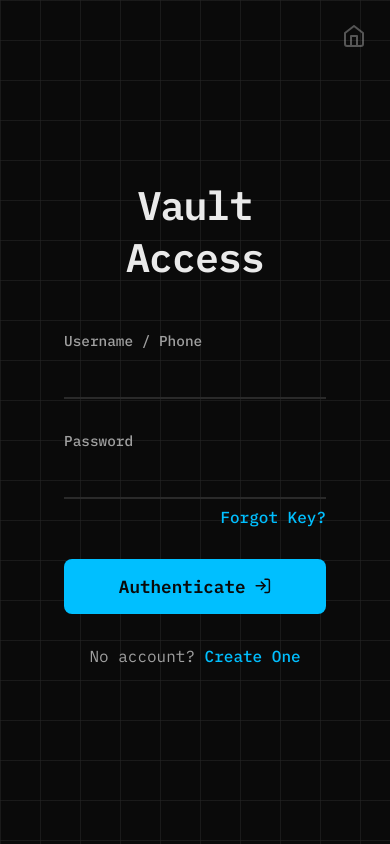
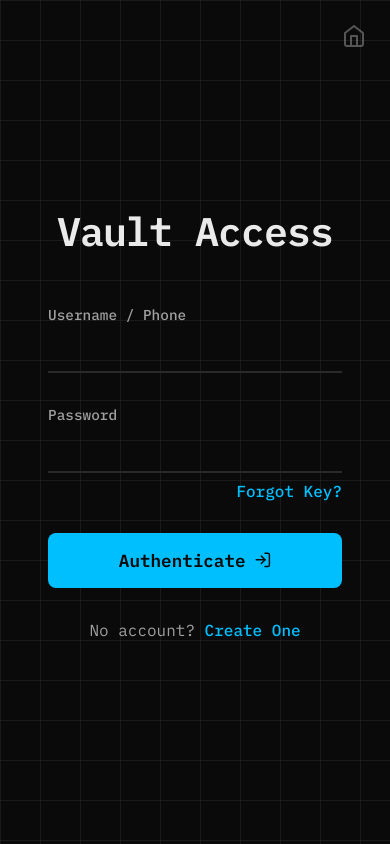
Before and after one commit to aryanraut-33/ml-with-aryan, a Next.js app in the folder frontend/: page /login in a window 390 px wide. Built offline with nearby package versions, Linux system fonts and the light colour scheme; no server answers.

Commit message:
changed mobile UI

```diff
--- a/frontend/src/app/blogs/[id]/blogDetail.module.css
+++ b/frontend/src/app/blogs/[id]/blogDetail.module.css
@@ -23,7 +23,8 @@
 .thumbnail {
   position: relative;
   width: 100%;
-  max-height: 400px; /* Default smaller height */
+  max-height: 400px;
+  /* Default smaller height */
   margin-bottom: 2.5rem;
   border-radius: 12px;
   overflow: hidden;
@@ -32,7 +33,8 @@
 }
 
 .thumbnail.expanded {
-  max-height: 80vh; /* Expanded height */
+  max-height: 80vh;
+  /* Expanded height */
 }
 
 .expandButton {
@@ -96,23 +98,28 @@
   border-bottom: 1px solid var(--border-color);
   padding-bottom: 0.5rem;
 }
+
 .content p {
   margin-bottom: 1.5rem;
   overflow-wrap: break-word;
   word-wrap: break-word;
 }
+
 .content a {
   color: var(--accent-blue);
   text-decoration: underline;
 }
+
 .content ul,
 .content ol {
   margin-bottom: 1.5rem;
   padding-left: 2rem;
 }
+
 .content li {
   margin-bottom: 0.5rem;
 }
+
 .content blockquote {
   border-left: 3px solid var(--accent-blue);
   padding-left: 1rem;
@@ -120,12 +127,14 @@
   color: var(--text-secondary);
   font-style: italic;
 }
+
 .content code {
   background-color: var(--background-light);
   padding: 0.2rem 0.4rem;
   border-radius: 4px;
   font-family: 'IBM Plex Mono', monospace;
 }
+
 .content pre {
   background-color: var(--background-light);
   padding: 1rem;
@@ -133,6 +142,7 @@
   margin-bottom: 1.5rem;
   overflow-x: auto;
 }
+
 .content img {
   max-width: 100%;
   border-radius: 8px;
@@ -140,7 +150,8 @@
 }
 
 .interactionContainer {
-  margin-left: auto; /* Pushes the buttons to the far right */
+  margin-left: auto;
+  /* Pushes the buttons to the far right */
   display: flex;
   align-items: center;
   gap: 1rem;
@@ -150,9 +161,19 @@
   .article {
     margin-top: 2rem;
   }
+
   .title {
-    font-size: 2rem;
+    font-size: 1.8rem;
+    /* Slightly smaller title */
   }
+
+  .content {
+    font-size: 1rem;
+    /* Reduce form 1.1rem to 1rem */
+    line-height: 1.6;
+    /* Reduce from 1.8 to 1.6 */
+  }
+
   /* Hide the date and views spans on mobile */
   .meta span:nth-of-type(2),
   .meta span:nth-of-type(3) {
--- a/frontend/src/app/globals.css
+++ b/frontend/src/app/globals.css
@@ -50,6 +50,12 @@ main {
   z-index: 10;
 }
 
+@media (max-width: 768px) {
+  main {
+    padding: 1rem; /* Reduce padding on mobile */
+  }
+}
+
 ::selection {
   background: var(--accent-blue-glow);
 }
```
